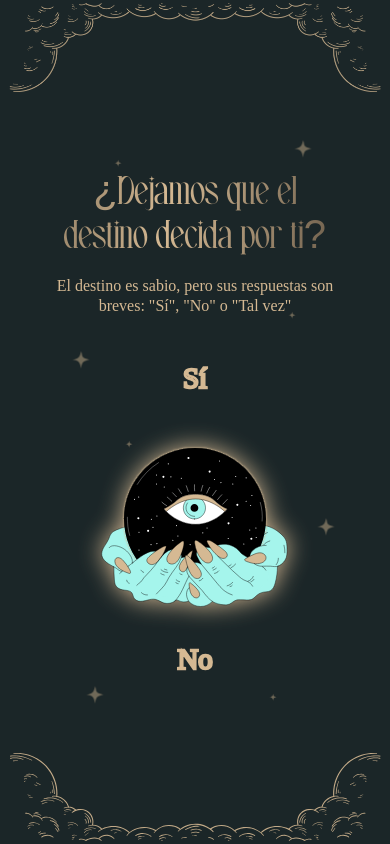
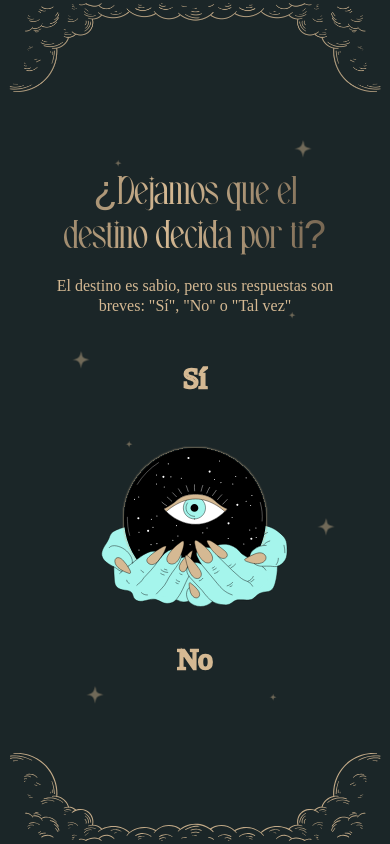
Before and after one commit to JessCardenas/oraculov1, a React (Vite) app: page / in a window 390 px wide. Built offline with nearby package versions, Linux system fonts and the light colour scheme.

Commit message:
none filter on small devices

```diff
--- a/src/StyleSheets/HomeScreen.css
+++ b/src/StyleSheets/HomeScreen.css
@@ -75,6 +75,9 @@
   .containerBolaManos {
     transform: scale(0.9);
   }
+  .bolaManos {
+    filter: none;
+  }
   .respuestaHomescreen {
     font-size: 2rem;
     padding: 1rem;
```
